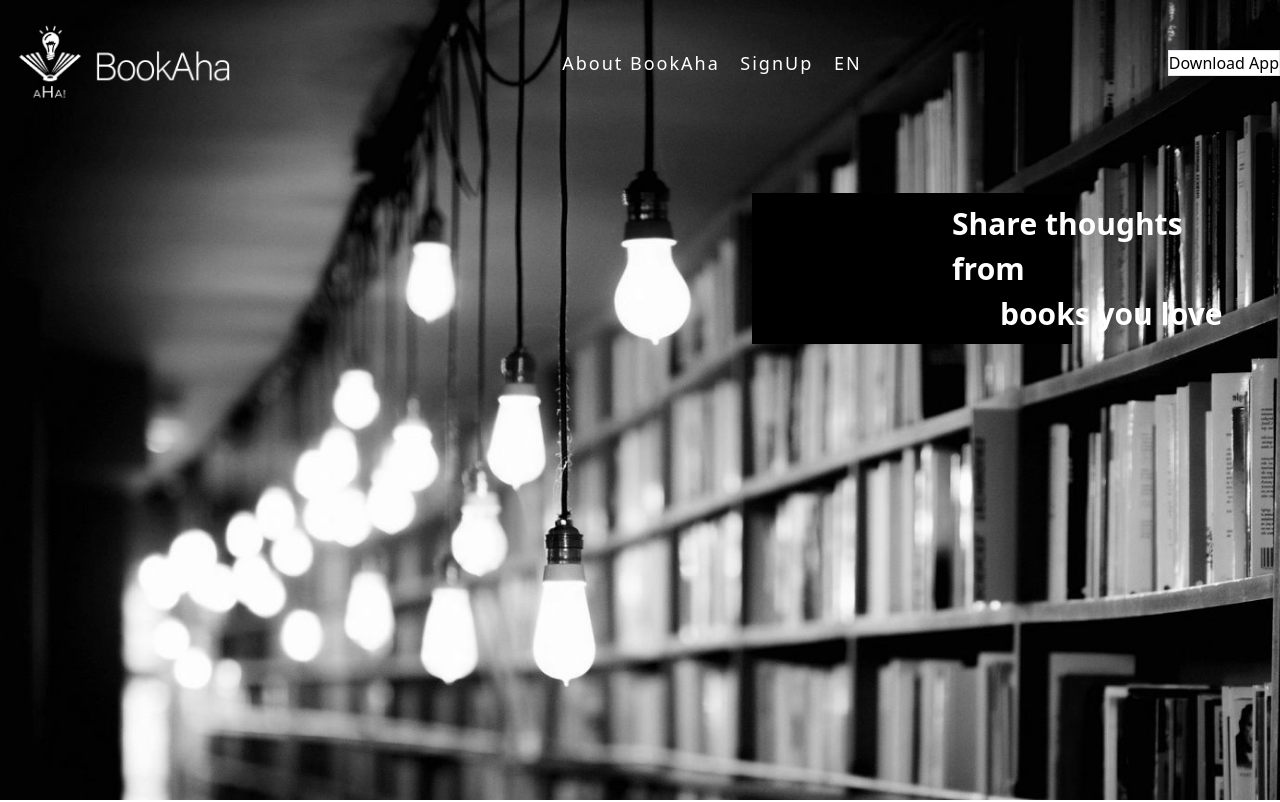
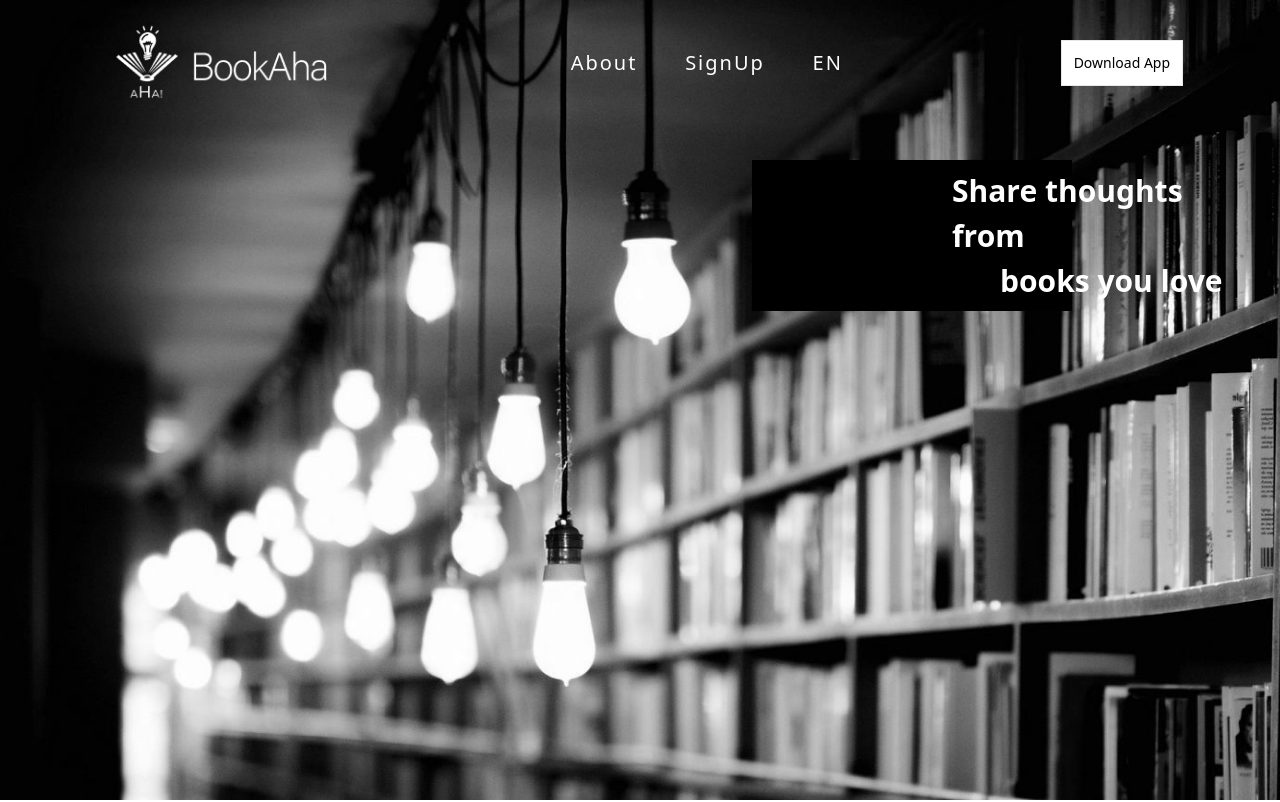
Before and after one commit to Nathaniyell/book-aha, a React (Create React App) app: page / in a window 1280 px wide. Shown: the top 802 px of the page. Built offline with nearby package versions, Linux system fonts and the light colour scheme.

Commit message:
update all components

```diff
--- a/src/components/Button.jsx
+++ b/src/components/Button.jsx
@@ -1,14 +1,10 @@
 import React from "react";
 
-const Button = ({ padding, title, marginRight, fontSize, type }) => {
+const Button = ({ title, fontSize, type="submit" }) => {
   return (
     <button
     type={type}
-      className={`text-${
-        ["20px"] || fontSize
-      } text-black bg-white border p-${padding} text-center mr-${
-        0 || marginRight
-      }`}
+      className={`text-sm md:text-${fontSize} text-black p-1 bg-white border md:p-3 text-center`}
     >
       {title}
     </button>
--- a/src/components/Footer.jsx
+++ b/src/components/Footer.jsx
@@ -22,11 +22,11 @@ const Footer = () => {
       console.log("The user does not want to join the beta test");
     }
     console.log(name, email, isChecked);
-    // return {
-    //   name,
-    //   email,
-    //   isChecked,
-    // };
+    return {
+      name,
+      email,
+      isChecked,
+    };
   };
 
   return (
--- a/src/components/Navbar.jsx
+++ b/src/components/Navbar.jsx
@@ -1,28 +1,46 @@
-import React from "react";
+import React, { useEffect, useState } from "react";
 import logo from "../assets/logo.png";
 import Button from "./Button";
 
 const Navbar = () => {
+  const [colourChange, setColourChange] = useState(false);
+
+useEffect(() => {
+  const handleNavColour = () => {
+    if (window.scrollY >= 80) {
+      setColourChange(true);
+    } else {
+      setColourChange(false);
+    }
+  };
+
+  window.addEventListener("scroll", handleNavColour);
+
+  return () => {
+    window.removeEventListener("scroll", handleNavColour);
+  };
+}, [colourChange]);
+
+
   return (
-    <div className="flex items-center justify-between pt-3">
+    <div
+      className={`flex items-center justify-around pt-3 fixed w-full flex-wrap z-10 ${
+        colourChange ? "bg-black" : "bg-inherit"
+      }`}
+    >
       <img className="w-1/5 text-white" src={logo} alt="Logo" />
-      <ul className="flex text-white items-center justify-around md:w-1/4 w-[52%]">
-        {["About BookAha", "SignUp", "EN"].map(
-          (item) => {
-            return (
-              <li key={item}>
-                <button className="text-white tracking-[2px] text-[12px] md:text-lg">{item}</button>
-              </li>
-            );
-          }
-        )}
+      <ul className="flex text-white items-center justify-around lg:w-1/4 w-[40%]">
+        {["About", "SignUp", "EN"].map((item) => {
+          return (
+            <li key={item}>
+              <button className="text-white tracking-[2px] text-[14px] md:text-xl">
+                {item}
+              </button>
+            </li>
+          );
+        })}
       </ul>
-        <Button
-      title={"Download App"}
-      fontSize={"sm"}
-      marginRight={4}
-      padding={1}
-      />
+      <Button title={"Download App"} fontSize={"sm"} padding={6} />
     </div>
   );
 };
--- a/src/home/Home.jsx
+++ b/src/home/Home.jsx
@@ -52,7 +52,7 @@ const Home = () => {
       <div className="relative bg-heroSection bg-auto bg-no-repeat h-screen">
         <Navbar />
         <div className="relative">
-          <div className="w-[80%] bg-black md:w-1/4 text-white absolute top-24 md:top-20 right-52 p-2">
+          <div className="w-[80%] bg-black md:w-1/2 lg:w-1/4 text-white absolute top-24 md:top-40 right-52 p-2">
             <h1 className="font-bold w-full relative text-[30px]">
               <span className="relative -right-48">Share thoughts from</span>
               <br />
```
